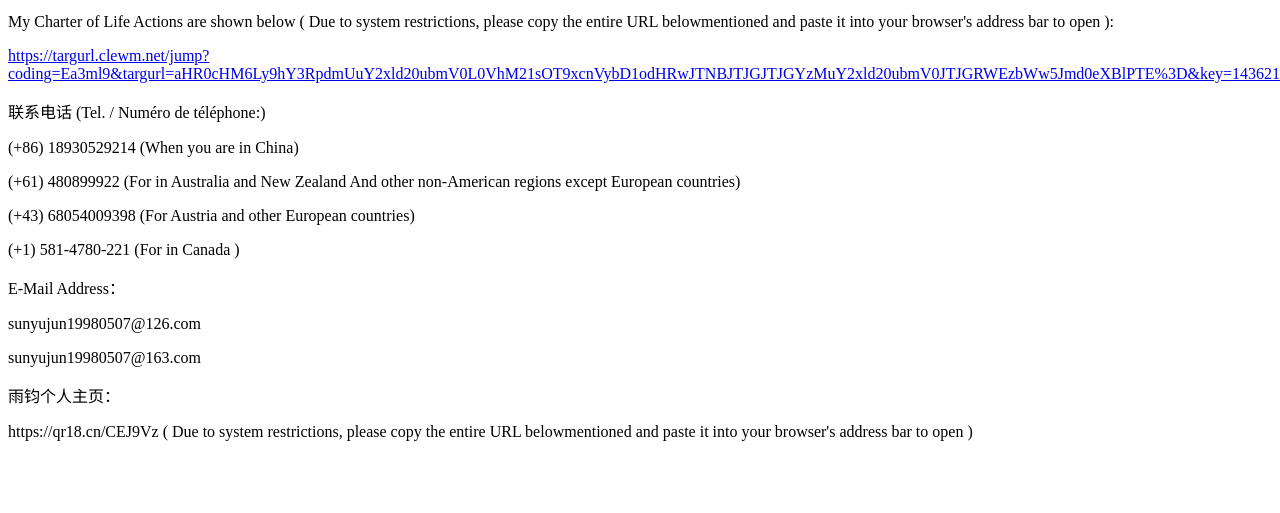
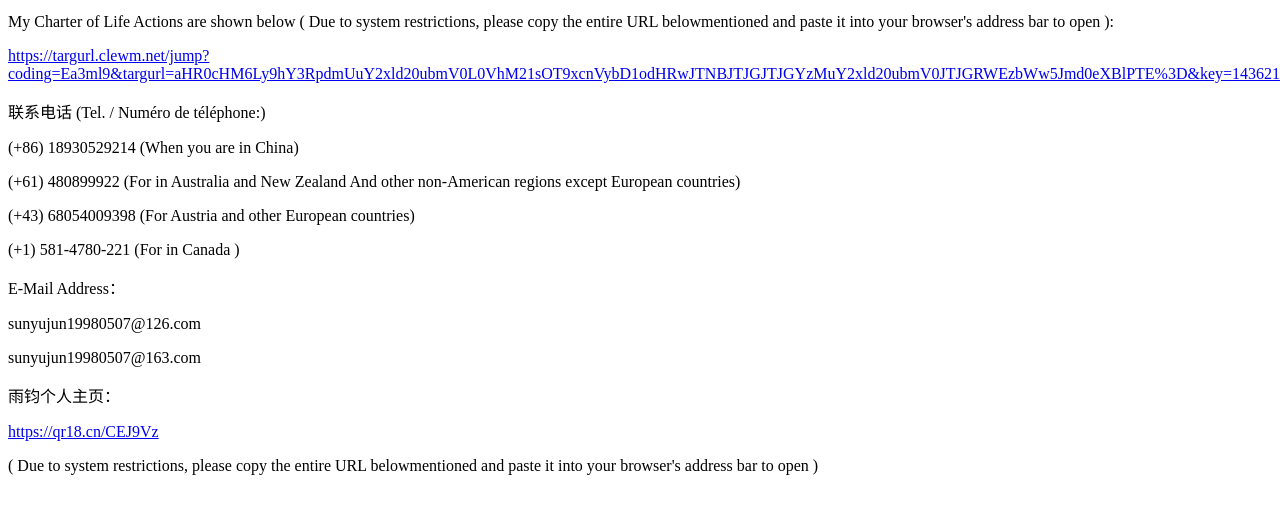
Before and after one commit to AaronSuen/yujuen_aaron_suen.github.io, a plain HTML site: page index.html in a window 1280 px wide. Shown: the part 107-620 px from the top of the page. Drawn offline with Linux system fonts and the light colour scheme.

Commit message:
Add files via upload

```diff
--- a/index.html
+++ b/index.html
@@ -28,7 +28,8 @@
 <p>   </p>
 
 <p>雨钧个人主页：</p>
-<p> https://qr18.cn/CEJ9Vz  ( Due to system restrictions, please copy the entire URL belowmentioned and paste it into your browser's address bar to open )</p>
+<a href=" ">https://qr18.cn/CEJ9Vz</a >
+<p> ( Due to system restrictions, please copy the entire URL belowmentioned and paste it into your browser's address bar to open )</p>
 
 
 </body>
```
